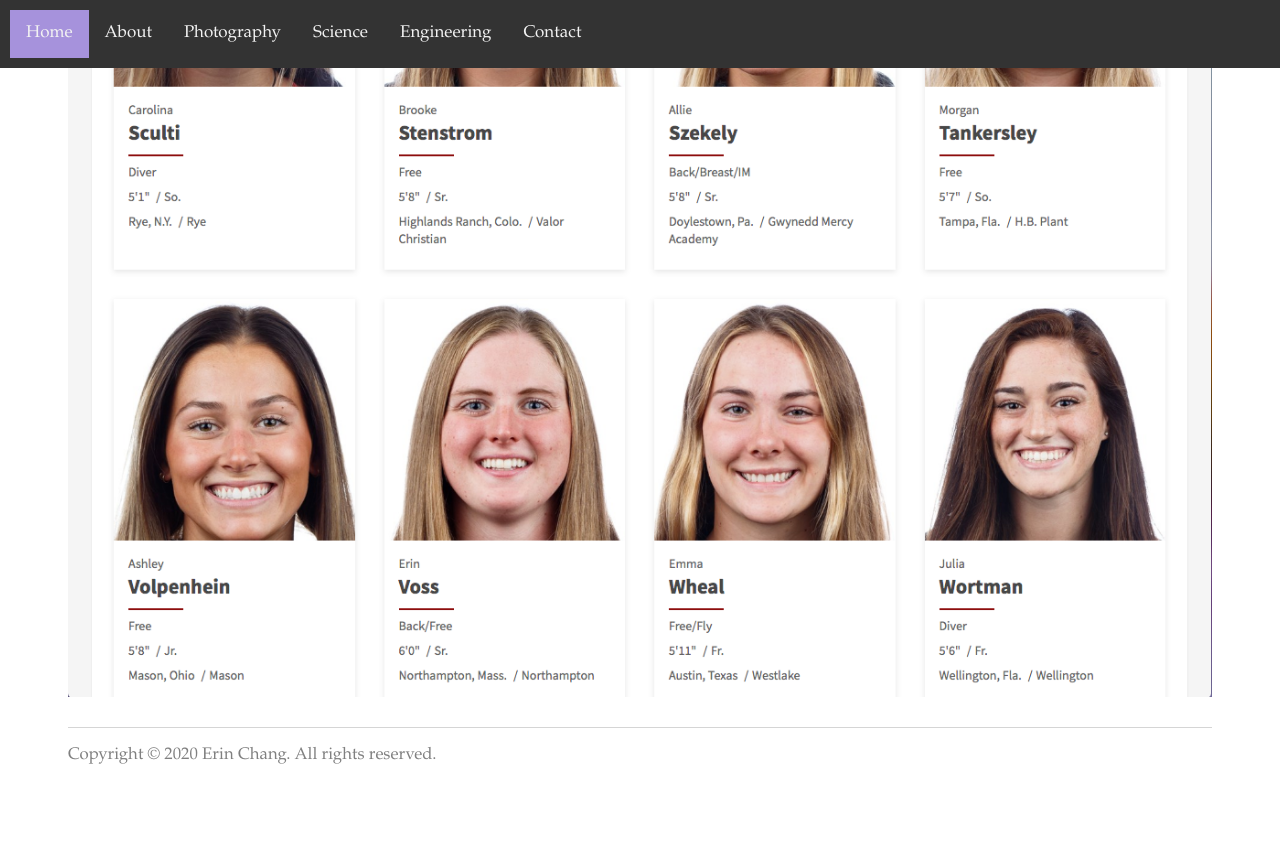
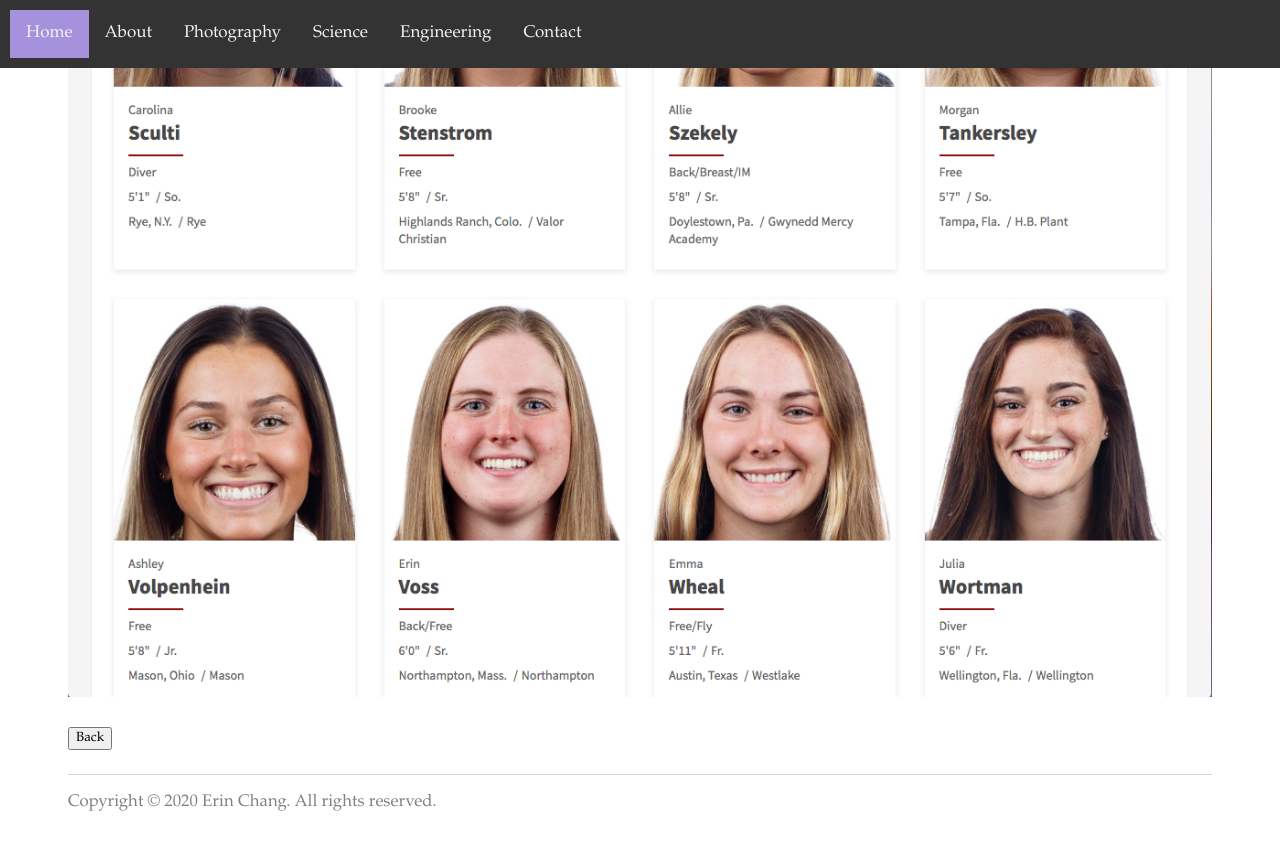
Before and after one commit to echang17/echang17.github.io, a Jekyll site: the page built from sportsphoto/headshots.html, in a window 1280 px wide and 900 px high, scrolled down 5861 px. Shown: the top 850 px of the window. Built offline with Jekyll 4.4.1, drawn with Linux system fonts in a browser that asks for light colours.

Commit message:
Update headshots.html

```diff
--- a/sportsphoto/headshots.html
+++ b/sportsphoto/headshots.html
@@ -11,7 +11,7 @@
   window.history.back()
 }
 </script>
-<button onclick="goBack()">Back</button>
+<button onclick="goBack()" style="cursor:pointer">Back</button>
 <p></p>
 
 <div class="blurb">
@@ -33,3 +33,7 @@
   <img src="/Stanford Women's Swimming Headshots 2019-2020 3:4.png" alt="Stanford Women's Swimming 2019-2020 Headshots" style="width:100%">
   <p></p>
 </div>
+
+</script>
+<button onclick="goBack()" style="cursor:pointer">Back</button>
+<p></p>
```
